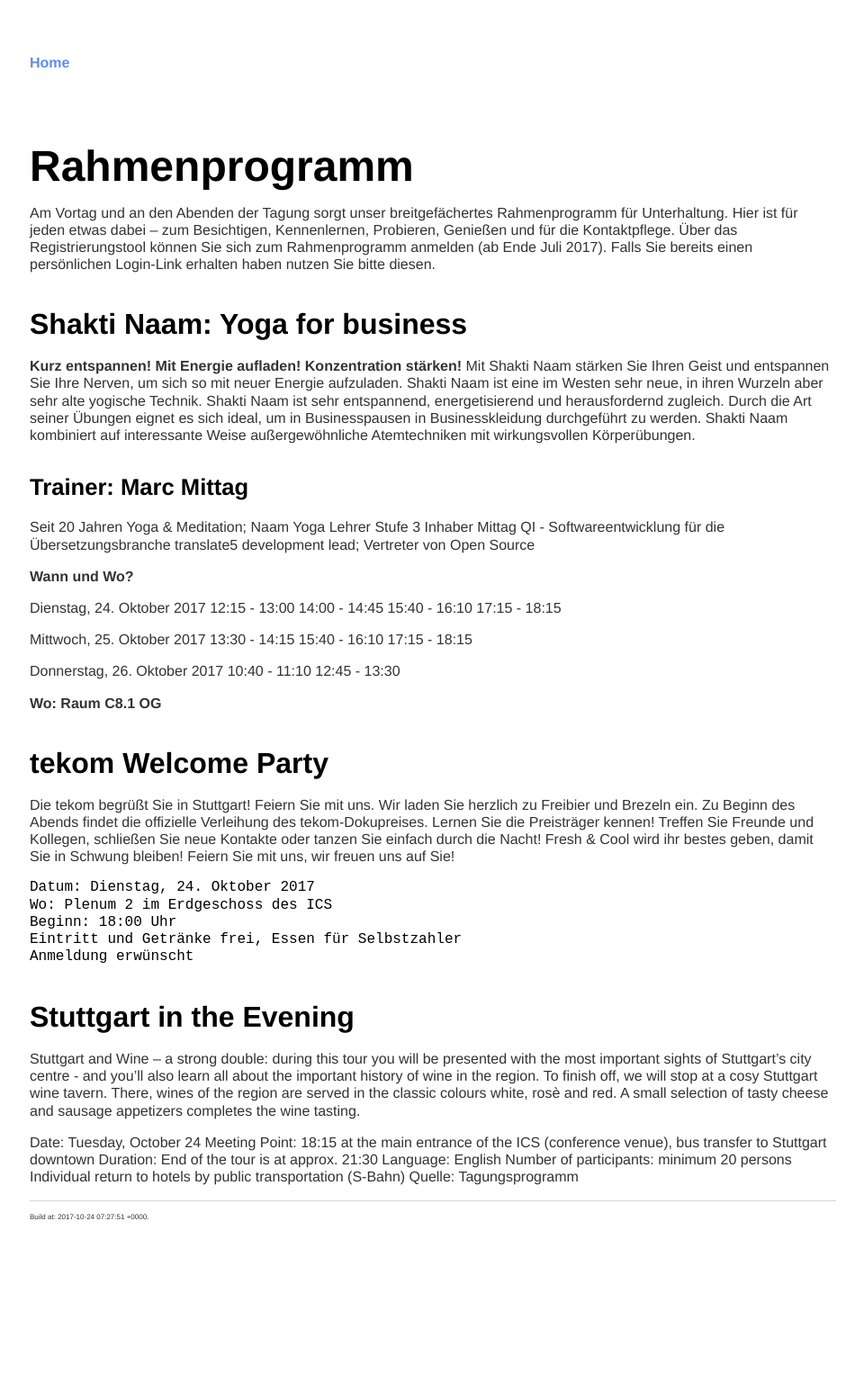
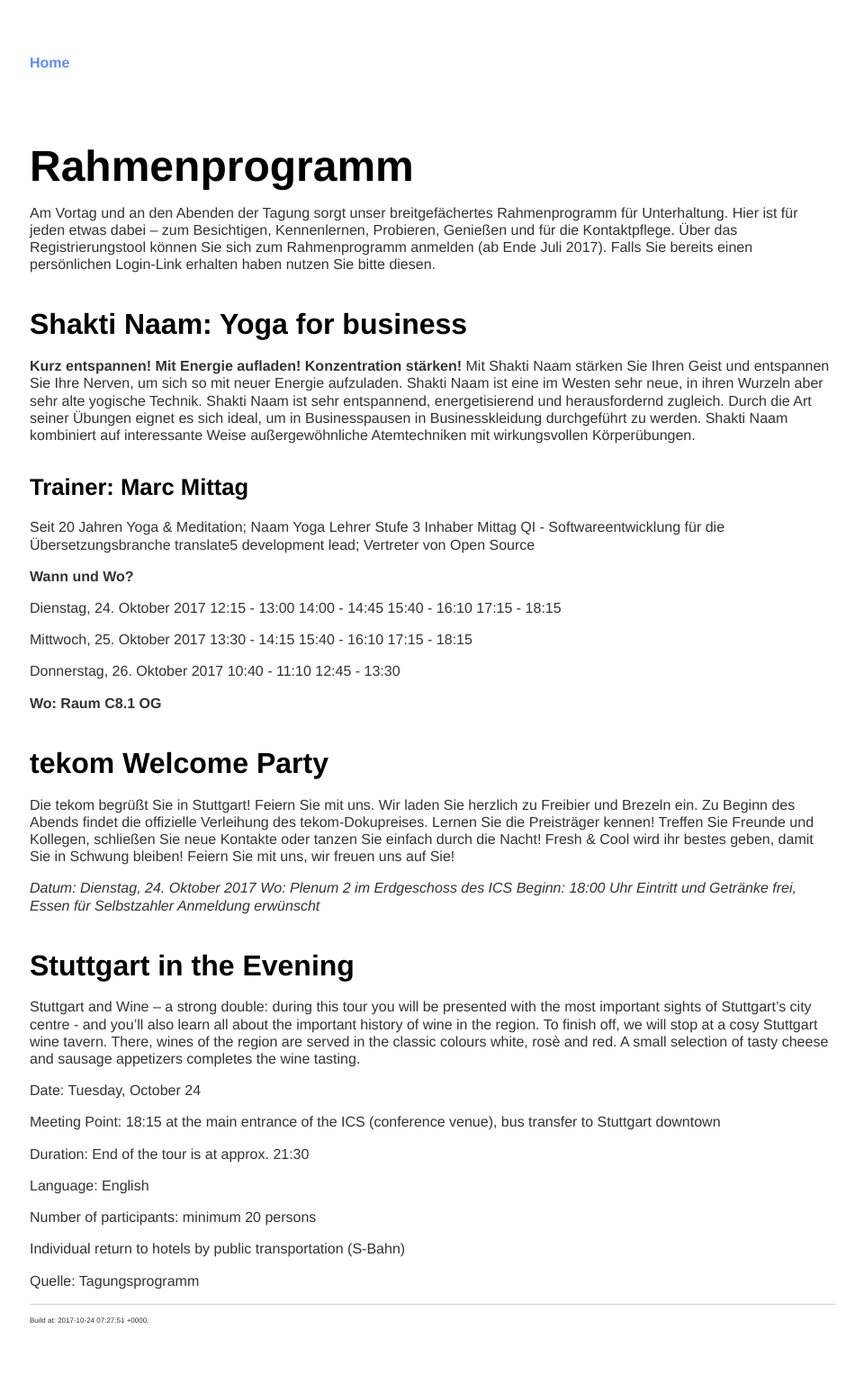
Before and after one commit to parson-AG/tekom2017_markdown_workshop, a Jekyll site: the page built from texte_tekom/Rahmenprogramm.md, in a window 1280 px wide. Shown: the whole page at 90% size, without its empty margins (159-1119 px from the left). Built offline with Jekyll 4.4.1, drawn with Linux system fonts in a browser that asks for light colours; our own code applies the rules of GitHub Pages for plain Markdown files; before the commit the page ends 1422 px from its top, so only the background shows below that.

```diff
--- a/texte_tekom/Rahmenprogramm.md
+++ b/texte_tekom/Rahmenprogramm.md
@@ -40,11 +40,11 @@ Treffen Sie Freunde und Kollegen, schließen Sie neue Kontakte oder tanzen Sie e
 Fresh & Cool wird ihr bestes geben, damit Sie in Schwung bleiben!
 Feiern Sie mit uns, wir freuen uns auf Sie!
 
-    Datum: Dienstag, 24. Oktober 2017
+   _Datum: Dienstag, 24. Oktober 2017
     Wo: Plenum 2 im Erdgeschoss des ICS
     Beginn: 18:00 Uhr
     Eintritt und Getränke frei, Essen für Selbstzahler
-    Anmeldung erwünscht
+    Anmeldung erwünscht_
 
 ## Stuttgart in the Evening
 Stuttgart and Wine – a strong double: during this tour you will be presented with the most important
@@ -54,9 +54,15 @@ There, wines of the region are served in the classic colours white, rosè and re
 A small selection of tasty cheese and sausage appetizers completes the wine tasting.
 
 Date: Tuesday, October 24
+
 Meeting Point: 18:15 at the main entrance of the ICS (conference venue), bus transfer to Stuttgart downtown
+
 Duration: End of the tour is at approx. 21:30
+
 Language: English
+
 Number of participants: minimum 20 persons
+
 Individual return to hotels by public transportation (S-Bahn)
+
 Quelle: Tagungsprogramm
```
